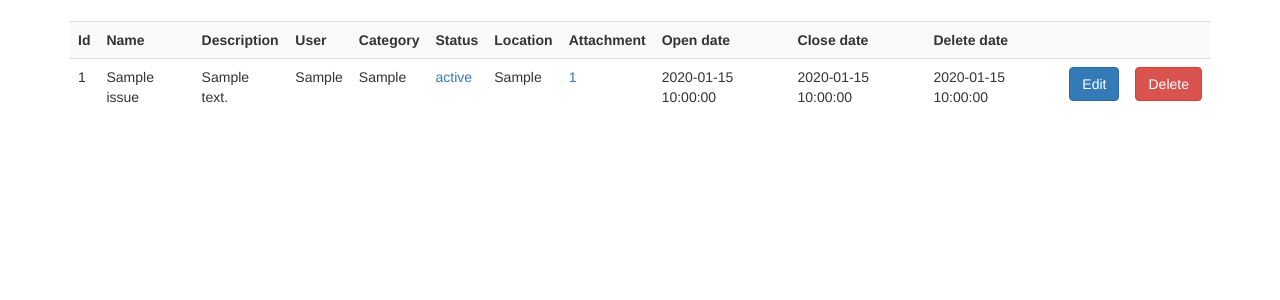
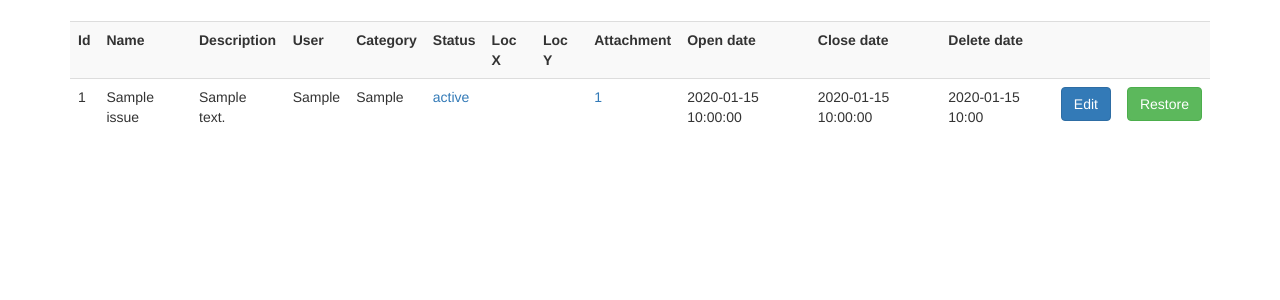
Before and after one commit to Social-projects-Rivne/rv-027py, a Flask app: page /issuespage in a window 1280 px wide. Shown: the part 52-352 px from the top of the page. Run offline with Flask 2, Linux system fonts and the light colour scheme; the visitor is signed in with stand-in values (Sample User, id 1); tables that the repository leaves empty hold one stand-in row (values such as "Sample post"); parts of the project's set-up code (start-up, migrations or seed data) failed here and were passed over; some libraries are stand-ins or nearby versions.

Commit message:
delete issue

```diff
--- a/backend/static/assets/js/app.js
+++ b/backend/static/assets/js/app.js
@@ -1,8 +1,9 @@
 $( document ).ready(function() {
     $('#deletion').on('show.bs.modal', function(e) {
-        var userId = $(e.relatedTarget).data('user-id');
-        var userName = $(e.relatedTarget).data('user-name');
-        $(".modal-title").text("Confirm deletion of " + userName);
-        $("#delete-user").attr('action', '/deleteuser/' + userId);
+        var elemId = $(e.relatedTarget).data('elem-id');
+        var elemName = $(e.relatedTarget).data('elem-name');
+        var funcName = $(e.relatedTarget).data('func-name');
+        $(".modal-title").text("Confirm deletion of " + elemName);
+        $("#delete-user").attr('action', '/'+funcName+'/' + elemId);
     });
 });
--- a/backend/templates/issues_page.html
+++ b/backend/templates/issues_page.html
@@ -18,7 +18,8 @@
                <th>User</th>
                <th>Category</th>
                <th>Status</th>
-               <th>Location</th>
+               <th>Loc X</th>
+               <th>Loc Y</th>
                <th>Attachment</th>
                <th>Open date</th>
                <th>Close date</th>
@@ -34,15 +35,53 @@
                     <td>{{ user }}</td>
                     <td>{{ category}}</td>
                     <td><a href="{{url_for('issue_history', issue_id=issue.id)}}" title="Show issue history"> {{ issue.status }} </a> </td>
-                    <td>{{ issue.location }}</td>
+                    <td></td>
+                    <td></td>
                     <td><a href="{{url_for('attachments', issue_id=issue.id)}}" title="Show attachments"> {{ attach }} </a> </td>
                     <td>{{ issue.open_date }}</td>
                     <td>{{ issue.close_date }}</td>
-                    <td>{{ issue.delete_date }}</td>
+                    <td>
+                        {%  if issue.delete_date %}
+                            {{ issue.delete_date.strftime('%Y-%m-%d %H:%M') }}
+                        {% endif %}
+                    </td>
                     <td><a href="" class="btn btn-primary">Edit</a> </td>
-                    <td><a class="btn btn-danger" data-toggle="modal" data-target="#deletion">Delete</a></td>
+                    {%if not issue.delete_date %}
+                        <td><a class="btn btn-danger" data-toggle="modal" data-target="#deletion" data-elem-id="{{ issue.id }}"
+                               data-elem-name="{{ issue.name }}" data-func-name="deleteissue">Delete</a></td>
+                    {% else %}
+                        <td>
+                            <form id="restore-user" method="post" action="{{url_for('restore_issue',issue_id=issue.id)}}">
+                                <input type="hidden" name="csrf_token" value="{{ csrf_token() }}"/>
+                                <button type="submit" class="btn btn-success">Restore</button>
+                            </form>
+                        </td>
+                    {% endif %}
                 </tr>
             {% endfor %}
     </table>
 </div>
+
+<div class="modal fade" id="deletion" role="dialog">
+        <div class="modal-dialog">
+
+            <div class="modal-content">
+                <div class="modal-header">
+                    <button type="button" class="close" data-dismiss="modal">&times;</button>
+                    <h4 class="modal-title"></h4>
+                </div>
+                <div class="modal-body">
+                    <p>Please click Delete button if you want to delete data.</p>
+                </div>
+                <div class="modal-footer">
+                    <form id="delete-user" method="post" action="#">
+                        <input type="hidden" name="csrf_token" value="{{ csrf_token() }}"/>
+                        <button type="submit" class="btn btn-danger">Delete</button>
+                        <button type="button" class="btn btn-default" data-dismiss="modal">Close</button>
+                    </form>
+                </div>
+            </div>
+
+        </div>
+      </div>
 {% endblock %}
--- a/backend/templates/user_page.html
+++ b/backend/templates/user_page.html
@@ -41,11 +41,11 @@
                     </td>
                     <td><a href="{{ url_for('user_modify', users_id=user.id) }}" class="btn btn-primary">Edit</a></td>
                     {% if not user.delete_date %}
-                        <td><a class="btn btn-danger" data-toggle="modal" data-target="#deletion" data-user-id="{{ user.id }}"
-                               data-user-name="{{ user.name }}">Delete</a></td>
+                        <td><a class="btn btn-danger" data-toggle="modal" data-target="#deletion" data-elem-id="{{ user.id }}"
+                               data-elem-name="{{ user.name }}" data-func-name="deleteuser">Delete</a></td>
                     {% else %}
                         <td>
-                            <form id="restore-user" method="post" action="/admin/restoreuser/{{ user.id }}">
+                            <form id="restore-user" method="post" action="/restoreuser/{{ user.id }}">
                                 <input type="hidden" name="csrf_token" value="{{ csrf_token() }}"/>
                                 <button type="submit" class="btn btn-success">Restore</button>
                             </form>
--- a/backend/views/views.py
+++ b/backend/views/views.py
@@ -194,8 +194,7 @@ def issues_page():
     issues = db.session.query(
         Category.category, Issue, User.alias, count_att.c.count).filter(and_(
             Issue.user_id == User.id, Issue.category_id == Category.id,
-            Issue.id == count_att.c.id)).order_by(
-                Issue.id).all()
+            Issue.id == count_att.c.id)).order_by(Issue.id).all()
     return render_template('issues_page.html', issues=issues)
 
 
@@ -220,3 +219,23 @@ def attachments(issue_id):
         Attachment.issue_id == issue_id,
         Issue.id == Attachment.issue_id)).all()
     return render_template('attachments.html', attachments=attach)
+
+
+@app.route('/deleteissue/<int:issue_id>', methods=['POST'])
+@admin_permissions
+def delete_issue(issue_id):
+    """Route for deleting issue."""
+    issue = db.session.query(Issue).get(issue_id)
+    issue.delete()
+    db.session.commit()
+    return redirect(url_for('issues_page'))
+
+
+@app.route('/restoreissue/<int:issue_id>', methods=['POST'])
+@admin_permissions
+def restore_issue(issue_id):
+    """Route for restore issue."""
+    issue = db.session.query(Issue).get(issue_id)
+    issue.restore()
+    db.session.commit()
+    return redirect(url_for('issues_page'))
```
Also changed, not shown: backend/models/issues.py (+19 -2 lines).
